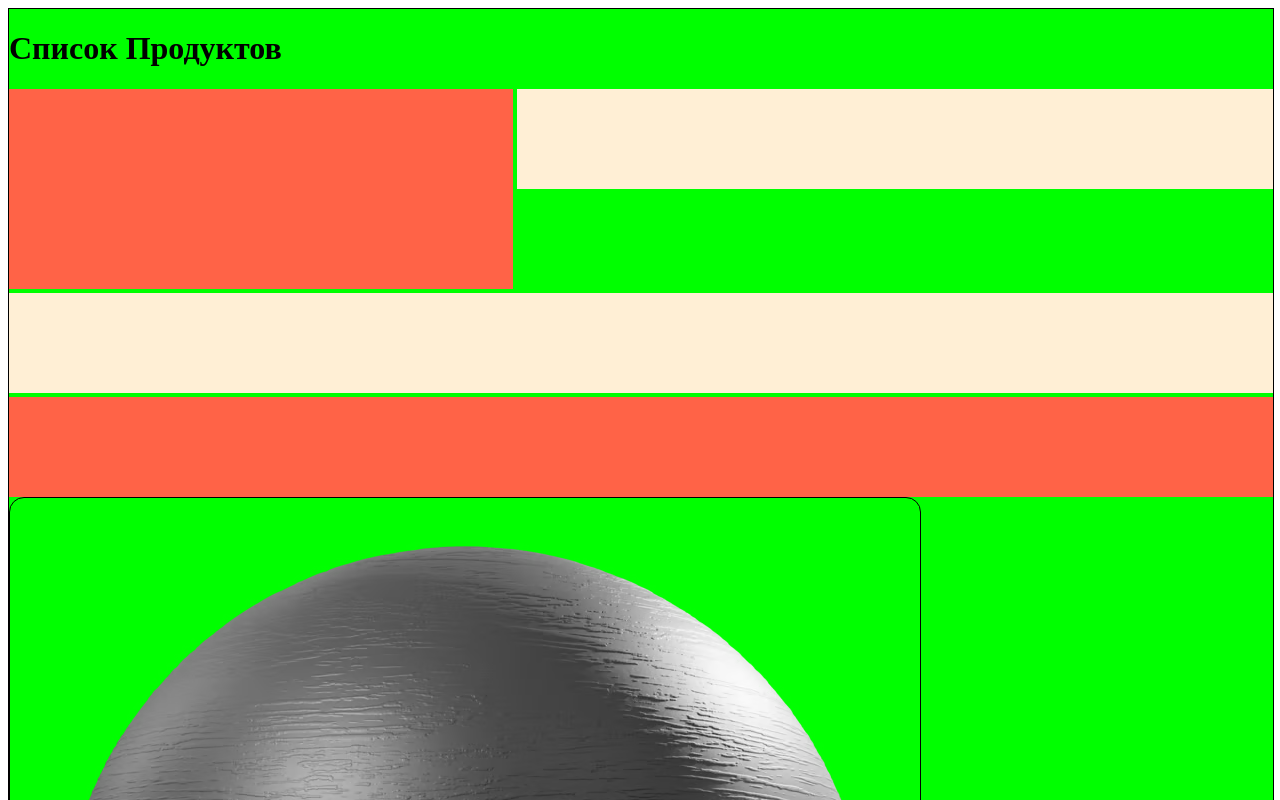
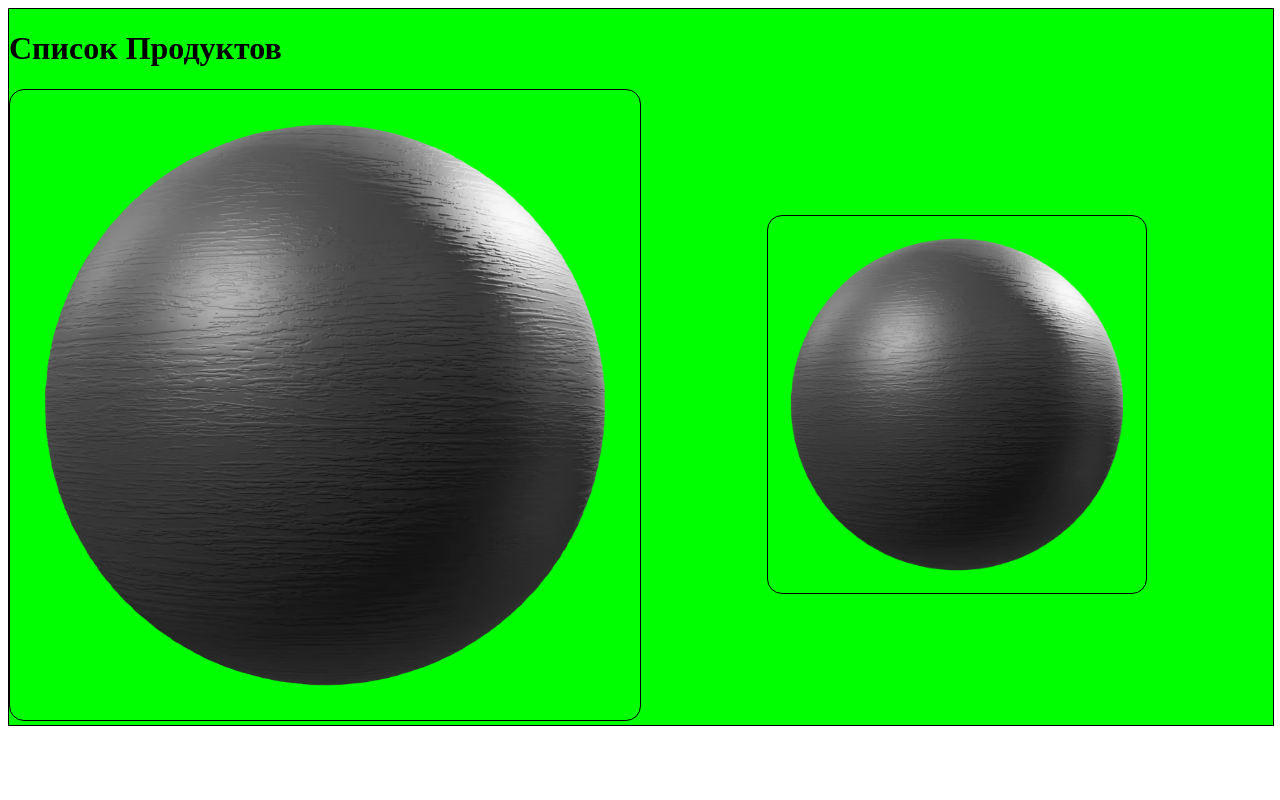
Before and after one commit to Tand-Anthros/printer-model-calculator, a Next.js app: page / in a window 1280 px wide. Shown: the top 800 px of the page. Built offline with nearby package versions, Linux system fonts and the light colour scheme.

Commit message:
choosing an approach and developing the placement of objects

```diff
--- /dev/null
+++ b/src/comps/FlexGrid.tsx
@@ -0,0 +1,36 @@
+import React from "react";
+import { Flex, Box } from "@chakra-ui/react";
+
+type Comp = {
+  comp: React.ReactElement;
+  flex?: string;
+  marginLeft?: string;
+  marginTop?: string;
+};
+
+interface TableProps {
+  comps: Comp[];
+  prop: React.CSSProperties;
+}
+
+const FlexGrid: React.FC<TableProps> = ({ comps, prop }) => {
+  return (
+    <Flex direction="column" width="100%" sx = { prop }>
+      {/* Контейнер для заголовка */}
+      <Box width="100%">
+        {comps[0].comp}
+      </Box>
+
+      {/* Контейнер для RoundedBox */}
+      <Flex direction="row">
+      {comps.slice(1).map((item, index) => (
+        <Box key={index} flex={item.flex} marginLeft={item.marginLeft} marginTop={item.marginTop}>
+          {item.comp}
+        </Box>
+      ))}
+      </Flex>
+    </Flex>
+  );
+};
+
+export default FlexGrid;
--- a/src/comps/RoundedBox.tsx
+++ b/src/comps/RoundedBox.tsx
@@ -1,10 +1,10 @@
 import React, { useState, ChangeEvent } from 'react';
 
-interface ImageComponentProps {
+interface RoundedBoxProps {
   src: string;
 }
 
-const ImageComponent: React.FC<ImageComponentProps> = ({ src }) => {
+const RoundedBox: React.FC<RoundedBoxProps> = ({ src }) => {
   const [hue, setHue] = useState<number>(0);
 
   const handleHueChange = (e: ChangeEvent<HTMLInputElement>) => {
@@ -19,19 +19,24 @@ const ImageComponent: React.FC<ImageComponentProps> = ({ src }) => {
           filter: `hue-rotate(${hue}deg)`,
           borderRadius: '15px',
           border: '1px solid #000',
-          padding: '5px'
+          padding: '5px',
+          boxSizing: 'border-box',
+          width: '100%',
+          height: '100%',
+          maxWidth: '100%',
+          maxHeight: '100%'
         }}
         alt="Customizable Image"
       />
-      <input
+      {/* {<input
         type="range"
         min="0"
         max="360"
         value={hue.toString()}
         onChange={handleHueChange}
-      />
+      />} */}
     </div>
   );
 };
 
-export default ImageComponent;
+export default RoundedBox;
--- a/src/comps/Table.tsx
+++ /dev/null
@@ -1,14 +0,0 @@
-import { Flex, Box } from '@chakra-ui/react';
-
-function MyFlexGrid() {
-  return (
-    <Flex wrap='wrap' gap={4}>
-      <Box flex='1 1 20%' h='200px' bg='tomato' />
-      <Box flex='1 1 40%' h='100px' bg='papayawhip' />
-      <Box flex='1 1 40%' h='100px' bg='papayawhip' />
-      <Box flex='1 1 80%' h='100px' bg='tomato' />
-    </Flex>
-  );
-}
-
-export default MyFlexGrid;
--- a/src/pages/index.tsx
+++ b/src/pages/index.tsx
@@ -1,23 +1,25 @@
 import React from "react";
-import Table from "@/comps/Table";
+import FlexGrid from "@/comps/FlexGrid";
 import RoundedBox from "@/comps/RoundedBox";
-import { out as general } from "../styles/general";
+import { context_comp } from "../styles/general";
 
+type Comp = {
+  comp: React.ReactElement;
+  flex?: string;
+  marginLeft?: string;
+  marginTop?: string;
+};
 
-const data = [
-  { id: 1, name: 'Продукт 1', price: 100 },
-  { id: 2, name: 'Продукт 2', price: 200 },
+const comps: Comp[] = [
+  { comp: <h1> Список Продуктов </h1>, flex: "1 0 100%" },
+  { comp: < RoundedBox src="texture.avif" />, flex: "0 1 50%" },
+  { comp: < RoundedBox src="texture.avif" />, flex: "0 1 30%", marginLeft: 20/2 + "%", marginTop: 20/2 + "%" },
 ];
 
-const IndexPage = () => {
-
-  return (
-    <div style={general as any}>
-      <h1>Список Продуктов</h1>
-      <Table />
-      <RoundedBox src="texture.avif"/>
-    </div>
-  );
-};
+const IndexPage = () => { return (
+  <div>
+    < FlexGrid comps={comps} prop={context_comp} />
+  </div>
+)};
 
 export default IndexPage;
--- a/src/styles/general.tsx
+++ b/src/styles/general.tsx
@@ -1,8 +1,8 @@
-export const out = {
+export const context_comp = {
   width: "100%",
-  height: "100vh",
+  height: "100vh%",
   margin: 0,
-  borderCollapse: "collapse",
   border: "1px solid black",
+  maxWidth: '100%',
   backgroundColor: "#00FF00",
 }
```
